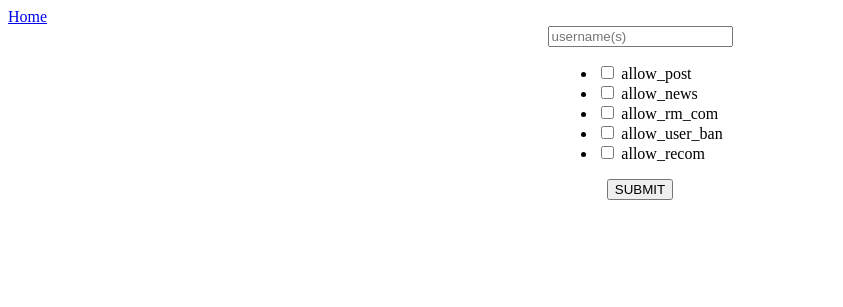
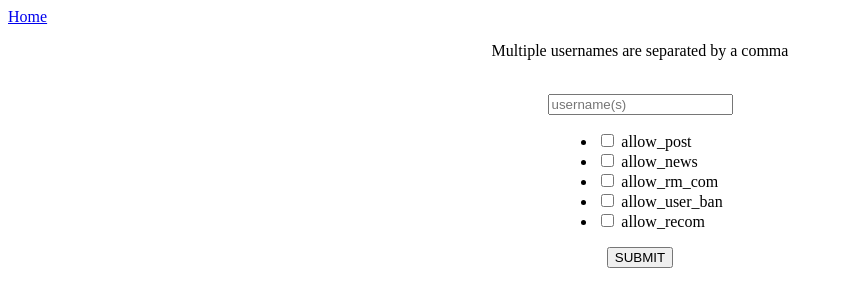
Before and after one commit to julienlargetpiet/flask_blog, a Flask app: template templates/add_spe.html in a window 1280 px wide. Shown: the top 307 px of the page, without its empty margins (0-843 px from the left). Run offline with Flask 3, Linux system fonts and the light colour scheme; the template is opened without the code that fills it: values that come from a table or form of the project are taken from there, others are empty.

Commit message:
modified add_spe.html

```diff
--- a/templates/add_spe.html
+++ b/templates/add_spe.html
@@ -9,6 +9,9 @@
 </head>
 <body>
         <a href = "../">Home</a>
+        <br/>
+        <center><p> Multiple usernames are separated by a comma </p></center>
+        <br/>
         <center>
                 <form method = "post">
                         {{ form.hidden_tag() }}
```
